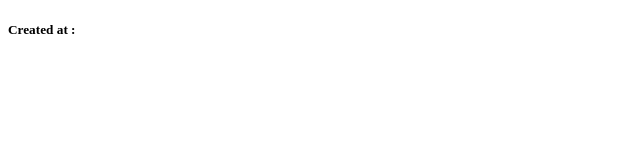
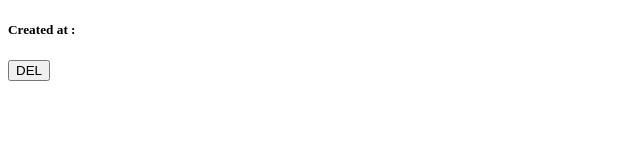
Before and after one commit to baejoonsoo/redux-study, a React (Create React App) app: page /1 in a window 1280 px wide. Shown: the top 160 px of the page, without its empty margins (0-640 px from the left). Built offline with nearby package versions, Linux system fonts and the light colour scheme.

Commit message:
Feat: Remove toDo from detail page

```diff
--- a/src/routes/Detail.jsx
+++ b/src/routes/Detail.jsx
@@ -1,7 +1,8 @@
 import { connect } from "react-redux";
 import { useParams } from "react-router-dom";
+import { actionCreators } from "../store";
 
-const Detail = ({ toDos }) => {
+const Detail = ({ toDos, deleteToDo }) => {
   const { id } = useParams();
 
   const toDo = toDos.find((todo) => todo.id === parseInt(id));
@@ -12,6 +13,7 @@ const Detail = ({ toDos }) => {
     <>
       <h1>{toDo?.text}</h1>
       <h5>Created at : {toDo?.id}</h5>
+      <button onClick={() => deleteToDo(id)}>DEL</button>
     </>
   );
 };
@@ -20,4 +22,10 @@ const getStateToProps = (state) => {
   return { toDos: state };
 };
 
-export default connect(getStateToProps)(Detail);
+const getDispatchToProps = (dispatch) => {
+  return {
+    deleteToDo: (id) => dispatch(actionCreators.deleteToDo(id)),
+  };
+};
+
+export default connect(getStateToProps, getDispatchToProps)(Detail);
```
